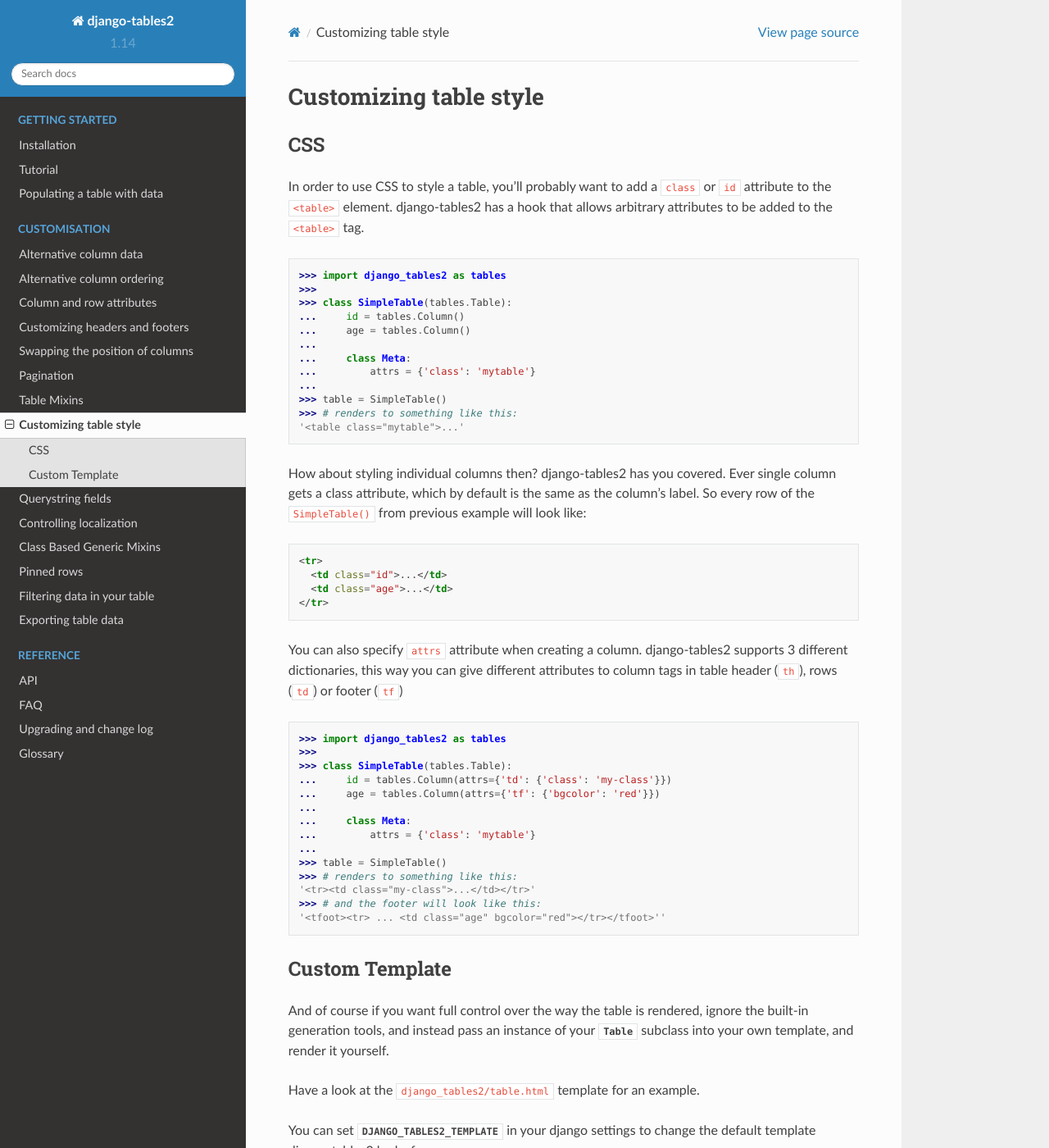
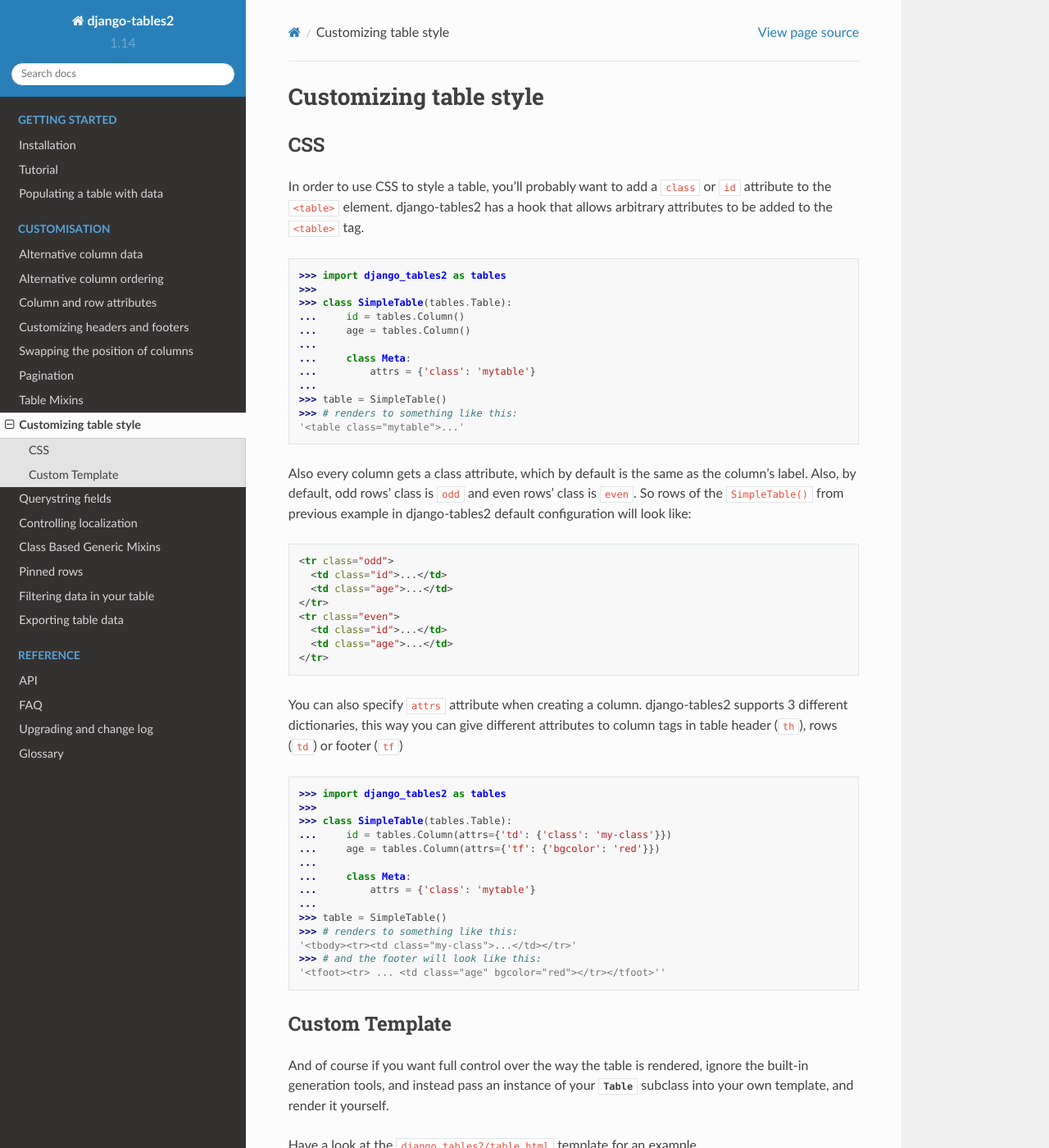
Before and after one commit to jieter/django-tables2, a Sphinx documentation site: the page built from docs/pages/custom-rendering.rst, in a window 1280 px wide and 1400 px high. Shown: the whole window at 82% size. Built offline with Sphinx 7.4.7 and the Read the Docs theme 2.0.0, drawn with Linux system fonts in a browser that asks for light colours.

Commit message:
Default row styling, style, typos

```diff
--- a/docs/pages/custom-rendering.rst
+++ b/docs/pages/custom-rendering.rst
@@ -25,17 +25,22 @@ a hook that allows arbitrary attributes to be added to the ``<table>`` tag.
     >>> # renders to something like this:
     '<table class="mytable">...'
 
-How about styling individual columns then? django-tables2 has you covered.
-Ever single column gets a class attribute, which by default is the same
-as the column's label. So every row of the ``SimpleTable()`` from previous
-example will look like:
+Also every column gets a class attribute, which by default is the same as the
+column's label. Also, by default, odd rows' class is ``odd`` and even rows'
+class is ``even``. So rows of the ``SimpleTable()`` from previous example
+in django-tables2 default configuration will look like:
 
 .. sourcecode:: html
 
-    <tr>
+    <tr class="odd">
       <td class="id">...</td>
       <td class="age">...</td>
     </tr>
+    <tr class="even">
+      <td class="id">...</td>
+      <td class="age">...</td>
+    </tr>
+
 
 You can also specify ``attrs`` attribute when creating a column. django-tables2
 supports 3 different dictionaries, this way you can give different attributes
@@ -54,7 +59,7 @@ to column tags in table header (``th``), rows (``td``) or footer (``tf``)
     ...
     >>> table = SimpleTable()
     >>> # renders to something like this:
-    '<tr><td class="my-class">...</td></tr>'
+    '<tbody><tr><td class="my-class">...</td></tr>'
     >>> # and the footer will look like this:
     '<tfoot><tr> ... <td class="age" bgcolor="red"></tr></tfoot>''
 
```
